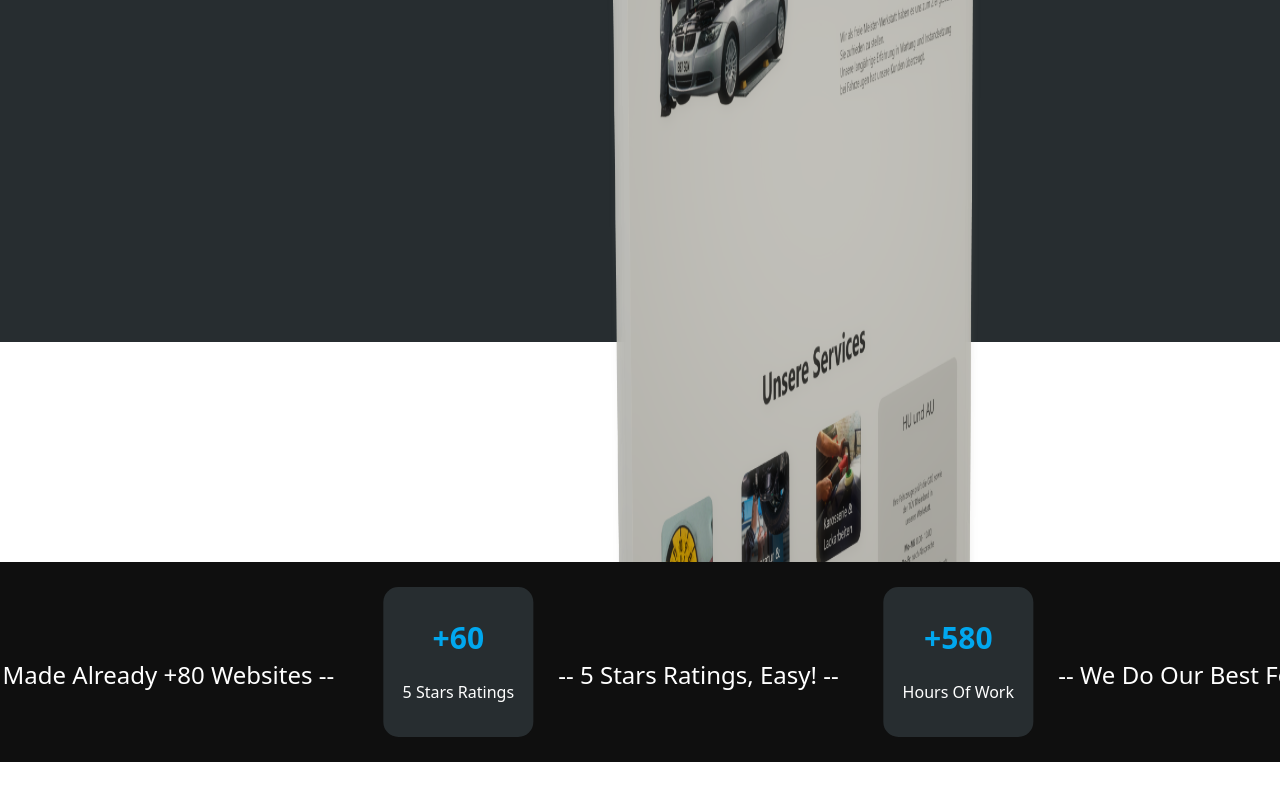
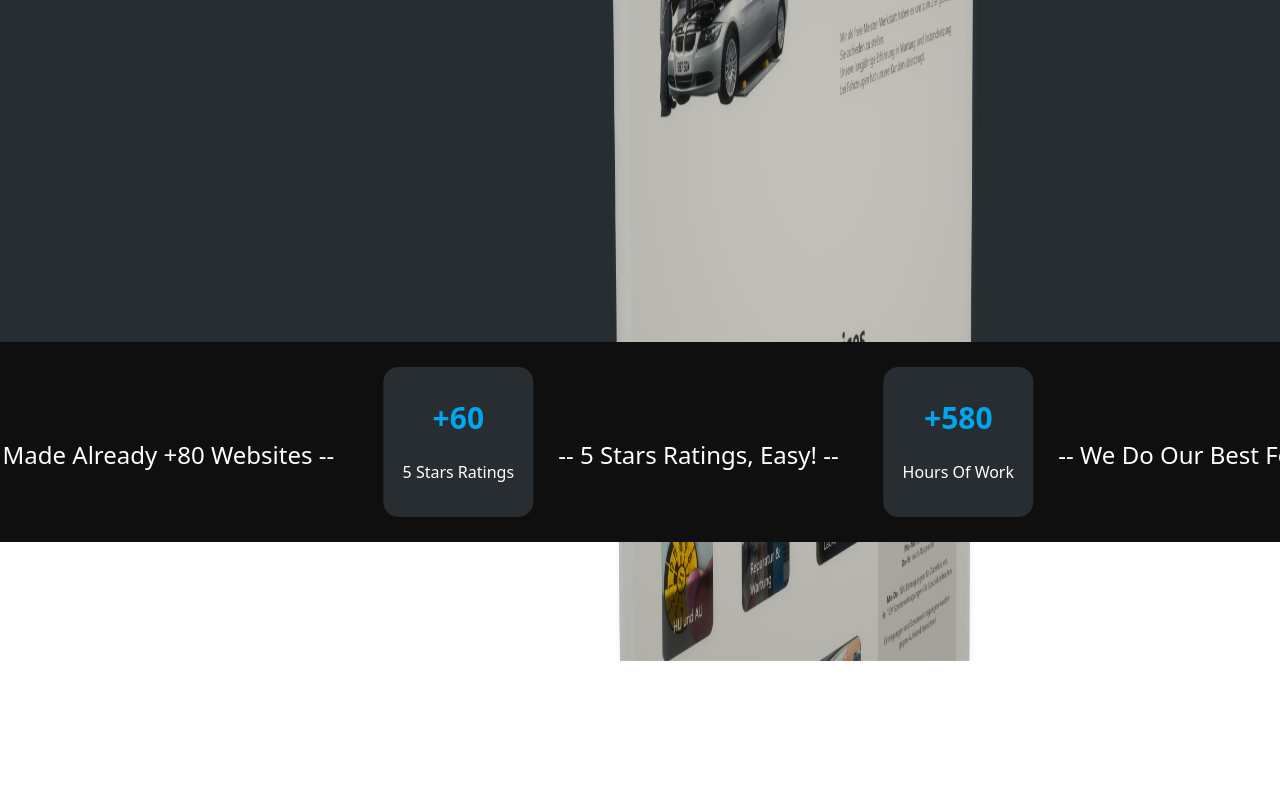
Before and after one commit to Ferbion-lT/V3, a Vue app: page / in a window 1280 px wide. Shown: the part 458-1258 px from the top of the page. After the commit the page ends 1119 px from the top, so only its background shows below. Built offline with nearby package versions, Linux system fonts and the light colour scheme.

Commit message:
feat: converted Css to TailwindCss

```diff
--- a/src/components/Sidebar.vue
+++ b/src/components/Sidebar.vue
@@ -1,69 +1,69 @@
 <template>
-<div class="wrapper">
-	<div class="slider">
-		<div class="slide-track">
-			<div class="slide">
+<div class="flex justify-center">
+	<div class="flex text-white bg-[#0f0f0f] w-full relative overflow-hidden pt-[25px] m-auto h-[200px]">
+		<div class="slide-animation flex">
+			<div class="pl-[25px]">
 				<div class="bg-[#272d30] h-[150px] w-[150px] flex justify-center items-center flex-col rounded-[15px]">
 					<span class="text-[#01a7ee] text-3xl font-bold">+80</span><br>
 					<span class="text-white">Websites</span>
 				</div>
 			</div>
-			<div class="slide">
+			<div class="pl-[25px]">
 				<div class="h-[175px] w-[450px] flex items-center">
 					<span class="text-2xl">-- We've Made Already +80 Websites --</span>
 				</div>
 			</div>
-			<div class="slide">
+			<div class="pl-[25px]">
 				<div class="bg-[#272d30] h-[150px] w-[150px] flex justify-center items-center flex-col rounded-[15px]">
 					<span class="text-[#01a7ee] text-3xl font-bold">+60</span><br>
 					<span class="text-white">5 Stars Ratings</span>
 				</div>
 			</div>
-			<div class="slide">
+			<div class="pl-[25px]">
 				<div class="h-[175px] w-[300px] flex items-center">
 					<span class="text-2xl">-- 5 Stars Ratings, Easy! --</span>
 				</div>
 			</div>
-			<div class="slide">
+			<div class="pl-[25px]">
 				<div class="bg-[#272d30] h-[150px] w-[150px] flex justify-center items-center flex-col rounded-[15px]">
 					<span class="text-[#01a7ee] text-3xl font-bold">+580</span><br>
 					<span class="text-white">Hours Of Work</span>
 				</div>
 			</div>
-			<div class="slide">
+			<div class="pl-[25px]">
 				<div class="h-[175px] w-[475px] flex items-center">
 					<span class="text-2xl">-- We Do Our Best For Happy Customers --</span>
 				</div>
 			</div>
-			<div class="slide">
+			<div class="pl-[25px]">
 				<div class="bg-[#272d30] h-[150px] w-[150px] flex justify-center items-center flex-col rounded-[15px]">
 					<span class="text-[#01a7ee] text-3xl font-bold">+80</span><br>
 					<span class="text-white">Websites</span>
 				</div>
 			</div>
-			<div class="slide">
+			<div class="pl-[25px]">
 				<div class="h-[175px] w-[450px] flex items-center">
 					<span class="text-2xl">-- We've Made Already +80 Websites --</span>
 				</div>
 			</div>
-			<div class="slide">
+			<div class="pl-[25px]">
 				<div class="bg-[#272d30] h-[150px] w-[150px] flex justify-center items-center flex-col rounded-[15px]">
 					<span class="text-[#01a7ee] text-3xl font-bold">+60</span><br>
 					<span class="text-white">5 Stars Ratings</span>
 				</div>
 			</div>
-			<div class="slide">
+			<div class="pl-[25px]">
 				<div class="h-[175px] w-[300px] flex items-center">
 					<span class="text-2xl">-- 5 Stars Ratings, Easy! --</span>
 				</div>
 			</div>
-			<div class="slide">
+			<div class="pl-[25px]">
 				<div class="bg-[#272d30] h-[150px] w-[150px] flex justify-center items-center flex-col rounded-[15px]">
 					<span class="text-[#01a7ee] text-3xl font-bold">+580</span><br>
 					<span class="text-white">Hours Of Work</span>
 				</div>
 			</div>
-			<div class="slide">
+			<div class="pl-[25px]">
 				<div class="h-[175px] w-[475px] flex items-center">
 					<span class="text-2xl">-- We Do Our Best For Happy Customers --</span>
 				</div>
@@ -73,35 +73,10 @@
 </div>
 </template>
 <style>
-.wrapper {
-	display: flex;
-	align-items: center;
-	justify-content: center;
-	height: 80vh;
-}
 
-.slider {
-	height: 200px;
-	padding-top: 25px;
-	margin: auto;
-	overflow: hidden;
-	position: relative;
-	width: 100%;
-	display: flex;
-	background-color: #0f0f0f;
-	color: white;
-}
-
-.slider .slide-track {
+.slide-animation {
 	-webkit-animation: scroll 30s linear infinite;
 	animation: scroll 30s linear infinite;
-	display: flex;
-	width: calc(250px * 6);
-}
-
-.slider .slide {
-	height: 100px;
-	padding-left: 25px;
 }
 
 @-webkit-keyframes scroll {
```
